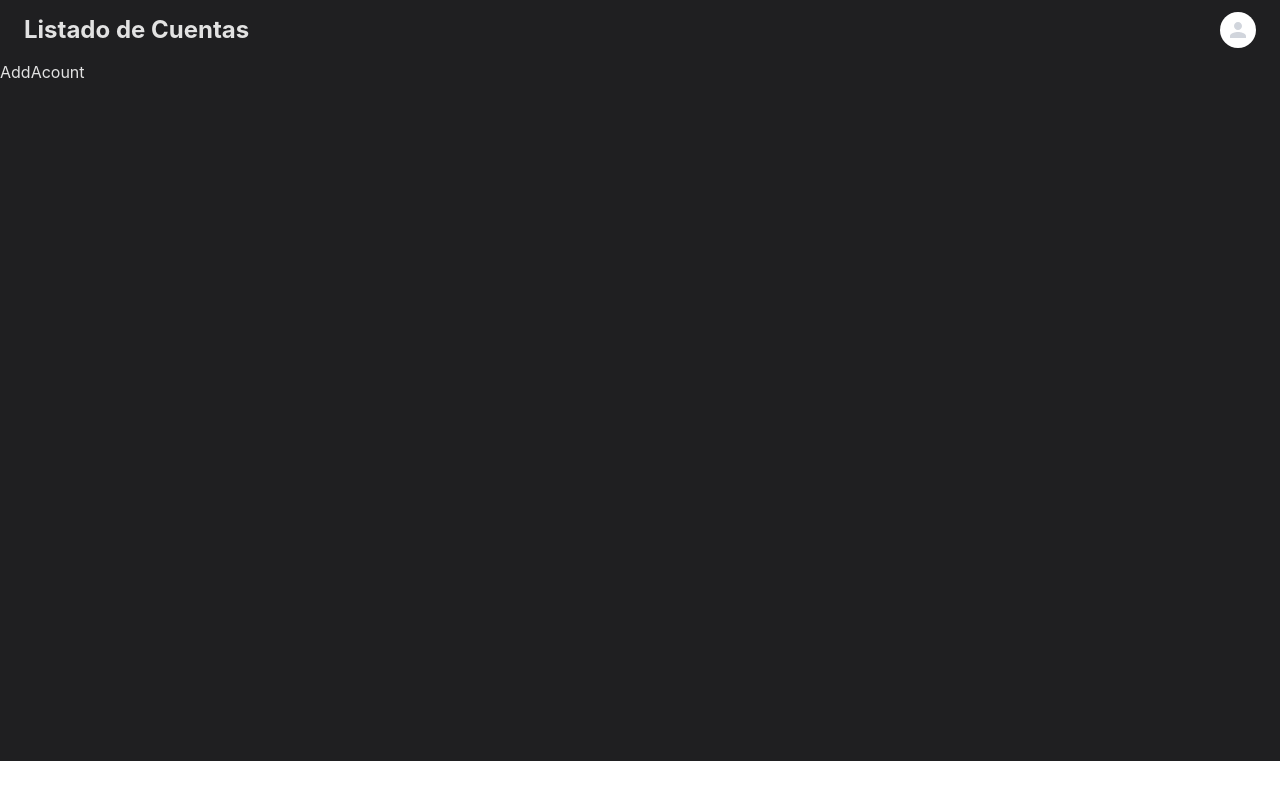
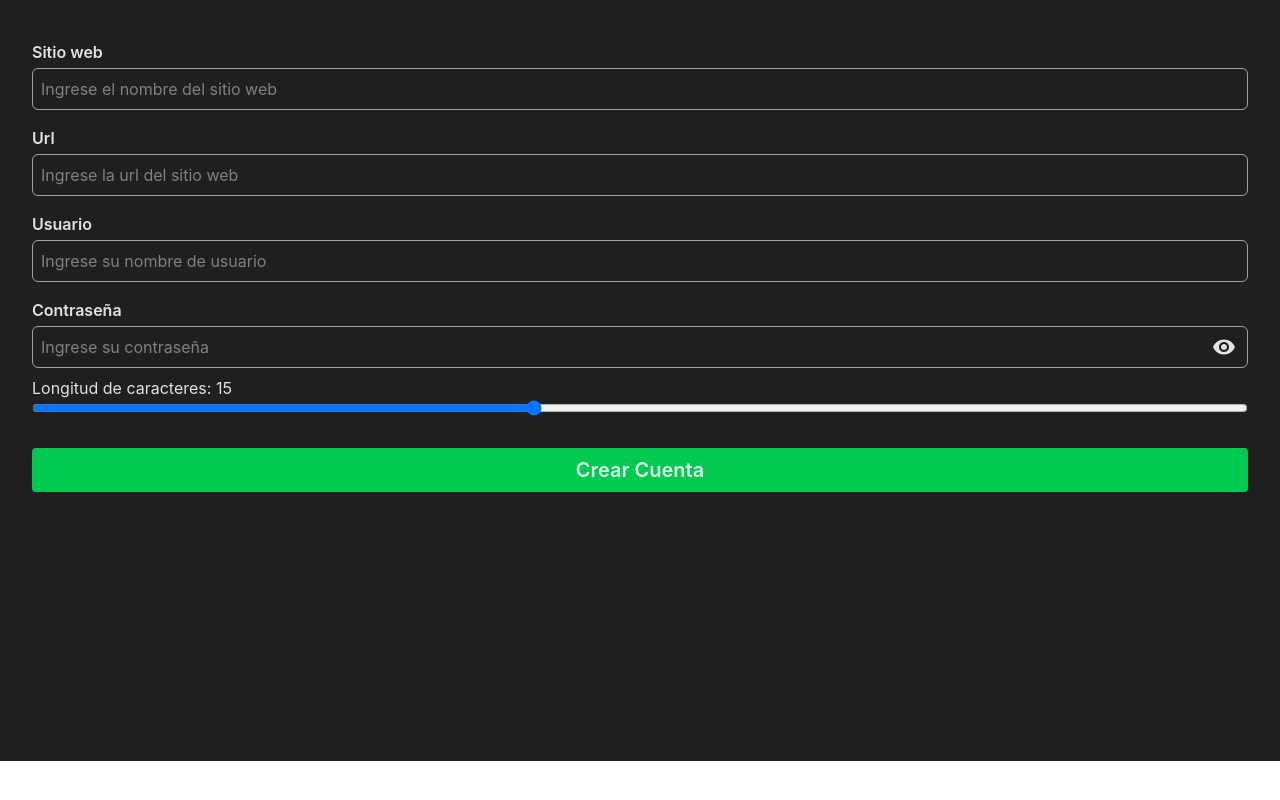
Before and after one commit to whatarelive/passwords-app-windows, a React (Vite) app: page /#/add in a window 1280 px wide. Built offline with nearby package versions, Linux system fonts and the light colour scheme.

Commit message:
Maquetacion inicial de la página de AddAccount

```diff
--- a/src/layout/AppLayout.tsx
+++ b/src/layout/AppLayout.tsx
@@ -1,10 +1,12 @@
-import { Outlet } from "react-router";
+import { Outlet, useLocation } from "react-router";
 import Navbar from "@/components/Navbar";
 
 function AppLayout() {
+  const { pathname } = useLocation();
+
   return (
     <main className="h-[761px] bg-[#1F1F21]">
-      <Navbar/>
+      { pathname === "/" && <Navbar/> }
       <Outlet/>
     </main>
   )
--- a/src/pages/app/AddAcountPage.tsx
+++ b/src/pages/app/AddAcountPage.tsx
@@ -1,6 +1,96 @@
+import { useState } from "react";
+import { MdVisibility, MdVisibilityOff } from "react-icons/md";
+
 function AddAcountPage() {
+  const [viewPass, setViewPass] = useState(false);
+  const [rangePass, setRangePass] = useState(15);
+
+  const handleClick = () => setViewPass(!viewPass);
+
   return (
-    <div>AddAcount</div>
+    <section className="px-8 py-10">
+      <form action="">
+        <div className="flex flex-col mb-4">
+          <label className="font-semibold mb-1" htmlFor="webName">
+            Sitio web
+          </label>
+          <input
+            id="webName"
+            name="webName"
+            type="text"
+            placeholder="Ingrese el nombre del sitio web"
+            className="p-2 border border-neutral-400 rounded-md bg-transparent focus-visible:border-white focus-visible:outline-none"
+          />
+        </div>
+
+        <div className="flex flex-col mb-4">
+          <label className="font-semibold mb-1" htmlFor="webUrl">
+            Url
+          </label>
+          <input
+            id="webUrl"
+            name="webUrl"
+            type="text"
+            placeholder="Ingrese la url del sitio web"
+            className="p-2 border border-neutral-400 rounded-md bg-transparent focus-visible:border-white focus-visible:outline-none"
+          />
+        </div>
+
+        <div className="flex flex-col mb-4">
+          <label className="font-semibold mb-1" htmlFor="webUser">
+            Usuario
+          </label>
+          <input
+            id="webUser"
+            name="webUser"
+            type="text"
+            placeholder="Ingrese su nombre de usuario"
+            className="p-2 border border-neutral-400 rounded-md bg-transparent focus-visible:border-white focus-visible:outline-none"
+          />
+        </div>
+
+        <div className="flex flex-col mb-2">
+          <label className="font-semibold mb-1" htmlFor="webPassword">
+            Contraseña
+          </label>
+          <div className="inline-flex border rounded-md border-neutral-400 focus-within:border-white">
+            <input
+              id="password"
+              name="password"
+              type={viewPass ? "text" : "password"}
+              placeholder="Ingrese su contraseña"
+              className="p-2 w-full rounded-md bg-transparent focus-visible:outline-none"
+            />
+            <i className="flex items-center justify-center w-12">
+              {
+                !viewPass
+                  ? <MdVisibility size={24} onClick={handleClick}/>
+                  : <MdVisibilityOff size={24} onClick={handleClick}/>
+              }
+            </i>
+          </div>
+        </div>
+
+        <div className="flex flex-col mb-8">
+          <label htmlFor="passwordlarge">
+            Longitud de caracteres: { rangePass }
+          </label>
+          <input
+            type="range"
+            name="passwordlarge"
+            id="passwordlarge"
+            value={rangePass}
+            max={25}
+            min={8}
+            onChange={(e) => setRangePass(Number(e.target.value))}
+          />
+        </div>
+
+        <button type="submit" className="p-2 rounded font-semibold text-xl text-center w-full bg-green-500">
+          Crear Cuenta
+        </button>
+      </form>
+    </section>
   )
 }
 
```
